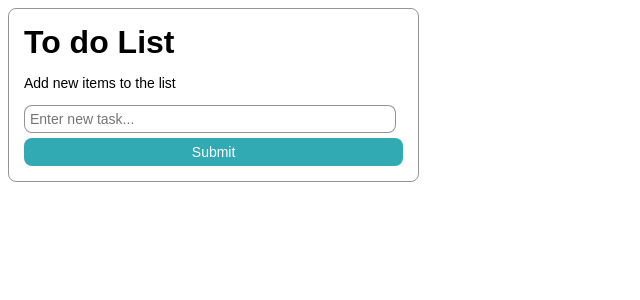
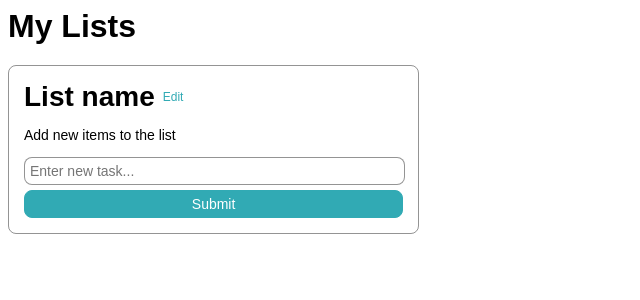
Before and after one commit to elenamarsili/mentoring-list, a React (Create React App) app: page / in a window 1280 px wide. Shown: the top 300 px of the page, without its empty margins (0-640 px from the left). Built offline with nearby package versions, Linux system fonts and the light colour scheme.

Commit message:
edit title

```diff
--- a/src/App.tsx
+++ b/src/App.tsx
@@ -1,18 +1,40 @@
 import { ToDoList } from "./components/list/toDoList";
 import React, { useState } from 'react';
 
-import { List } from "./types";
-import { ListItem, ListTitle } from "./components/list/toDo.styles";
+import { List, Lists } from "./types";
+import { AddListButton, ListItem, ListTitle } from "./components/list/toDo.styles";
 
 function App() {
-
+  /* const [myLists, setMyLists] = useState<Lists>([]); */
   const [toDoList, setToDoList] = useState<List>([]); //toDoList es inmutable la funcion sirve a actualizarla
 
+/*   const onAddList = () => {
+    const newToDoList: List = {
+            title: 'New List',
+            tasks: []
+        }
+    setMyLists(myLists.concat(newToDoList));
+} */
+
   return (
-    <ListItem className="App">
-      <ListTitle>To do List</ListTitle>
-      <ToDoList toDoList={toDoList} setToDoList={setToDoList} />
-    </ListItem>
+/*     <div>
+      <ListTitle>My Lists</ListTitle>
+      {myLists.map(list => {
+          return (
+            <ListItem className="App">
+              <ToDoList toDoList={toDoList} setToDoList={setToDoList} />
+            </ListItem>
+          )
+      })}
+      <AddListButton onClick={() => { onAddList() }}>+</AddListButton>
+    </div> */
+    <div>
+      <ListTitle>My Lists</ListTitle>
+      <ListItem className="App">
+        <ToDoList toDoList={toDoList} setToDoList={setToDoList} />
+      </ListItem>
+    </div>
+
   );
 }
 
--- a/src/components/list/toDo.styles.tsx
+++ b/src/components/list/toDo.styles.tsx
@@ -19,6 +19,7 @@ export const ToDoItem = styled.div`
 export const ListItem = styled.div`
     max-width: 30%;
     padding: 15px;
+    margin-top: 20px;
     border: 1px solid #0000006b;
     border-radius: 8px;
 `
@@ -30,8 +31,10 @@ export const ListTitle = styled.h1`
 export const ToDoInput = styled.input`
     font-family: Arial, sans-serif;
     font-size: 14px;
-    width: 95%;
-    padding: 5px;
+    width: 98%;
+    padding-top: 5px;
+    padding-bottom: 5px;
+    padding-left: 5px;
     border: 1px solid #0000006b;
     border-radius: 8px;
 `
@@ -41,10 +44,11 @@ export const AddButton = styled.button`
     width: 100%;
     padding: 5px;
     margin-top: 5px;
-    border: 1px solid transparent;
+    border: 1px solid #31AAB4;
     border-radius: 8px;
     background-color: #31AAB4;
     color: white;
+    cursor:pointer;
 `
 
 export const DeleteButton = styled.button`
@@ -53,9 +57,52 @@ export const DeleteButton = styled.button`
     border-color: transparent;
     background-color: transparent;
     color: red;
+    cursor:pointer;
+`
+
+export const AddListButton = styled.button`
+    font-family: Arial, sans-serif;
+    font-size: 38px;
+    padding: 5px 15px;
+    margin-top: 20px;
+    border: 1px solid #31AAB4;
+    border-radius: 8px;
+    background-color: #31AAB4;
+    color: white;
+    cursor:pointer;
+    cursor:pointer;
 `
 
 export const AddItemsParagraph = styled.p`
     font-family: Arial, sans-serif;
     font-size: 14px;
 `
+
+export const Title = styled.div`
+    font-family: Arial, sans-serif;
+    font-size: 14px;
+    display: flex;
+    flex-direction: row;
+    felx-wrap: no-wrap;
+    align-items: center;
+`
+
+export const EditButton = styled.button`
+    font-family: Arial, sans-serif;
+    font-size: 12px;
+    border-color: transparent;
+    background-color: transparent;
+    color: #31AAB4;
+    cursor:pointer;
+`
+
+export const TitleInput = styled.input`
+    font-family: Arial, sans-serif;
+    font-size: 14px;
+    width: 98%;
+    padding-top: 5px;
+    padding-bottom: 5px;
+    padding-left: 5px;
+    border: 1px solid #0000006b;
+    border-radius: 8px;
+`
--- a/src/components/list/toDoList.tsx
+++ b/src/components/list/toDoList.tsx
@@ -1,7 +1,7 @@
 import { ToDo } from "./toDo"
 import React, { useState } from 'react';
 import { List, Task } from "../../types";
-import { ToDoInput, AddButton, AddItemsParagraph } from "./toDo.styles";
+import { ToDoInput, AddButton, AddItemsParagraph, ListTitle, Title, EditButton, TitleInput } from "./toDo.styles";
 
 type Props = { toDoList: List; setToDoList: React.Dispatch<React.SetStateAction<List>> }
 
@@ -9,9 +9,21 @@ export const ToDoList = ({ toDoList, setToDoList }: Props) => {
 
     const [newTask, setNewTask] = useState<string>('')
 
-    const onFillInput = (e: React.ChangeEvent<HTMLInputElement>) => {
+    const [editTitle, setEditTitle] = useState<boolean>(false)
+
+    const [title, setTitle] = useState<string>('List name')
+
+    const onFillTaskInput = (e: React.ChangeEvent<HTMLInputElement>) => {
         const task: string = e.target.value
         setNewTask(task)
+    }
+
+    const onFillTitleInput = (e: React.ChangeEvent<HTMLInputElement>) => {
+        const title: string = e.target.value
+        setTitle(title)
+    }
+    const onEdit = () => {
+        setEditTitle(!editTitle)
     }
 
     const onSubmit = () => {
@@ -23,15 +35,32 @@ export const ToDoList = ({ toDoList, setToDoList }: Props) => {
         setNewTask('')
     }
 
+    const onTitleSubmit = () => {
+        const newTitle: string = title
+        setTitle(newTitle);
+        setEditTitle(false)
+    }
+
     const onEnter= (e: React.KeyboardEvent<HTMLInputElement>) => {
         if (e.key === "Enter") {
             onSubmit()
         }
     }
 
+    const onTitleEnter= (e: React.KeyboardEvent<HTMLInputElement>) => {
+        if (e.key === "Enter") {
+            onTitleSubmit()
+        }
+    }
+
+    if (!editTitle) {
         if (toDoList.length >= 1) {
             return (
                 <div>
+                    <Title>
+                        <ListTitle>{title}</ListTitle>
+                        <EditButton onClick={() => { onEdit() }}>Edit</EditButton>
+                    </Title>
                     <div>
                         {toDoList.map(todo => {
                             return (
@@ -40,20 +69,63 @@ export const ToDoList = ({ toDoList, setToDoList }: Props) => {
                         })}
                     </div>
 
-                <ToDoInput value={newTask} onChange={(e) => { onFillInput(e) }} type="text" placeholder="Enter new task..." onKeyPress={(e) => { onEnter(e) }}/>
+                    <ToDoInput value={newTask} onChange={(e) => { onFillTaskInput(e) }} type="text" placeholder="Enter new task..." onKeyPress={(e) => { onTitleEnter(e) }}/>
                     <AddButton onClick={() => { onSubmit() }} disabled={ newTask.trim() === ''} >Submit</AddButton>
                 </div>
             )
         } else {
             return (
                 <div>
+                    <Title>
+                        <ListTitle>{title}</ListTitle>
+                        <EditButton onClick={() => { onEdit() }}>Edit</EditButton>
+                    </Title>
+
                     <div>
                         <AddItemsParagraph>Add new items to the list</AddItemsParagraph>
                     </div>
 
-                <ToDoInput value={newTask} onChange={(e) => { onFillInput(e) }} type="text" placeholder="Enter new task..." onKeyPress={(e) => { onEnter(e) }}/>
+                    <ToDoInput value={newTask} onChange={(e) => { onFillTaskInput(e) }} type="text" placeholder="Enter new task..." onKeyPress={(e) => { onEnter(e) }}/>
                     <AddButton onClick={() => { onSubmit() }} disabled={ newTask.trim() === ''} >Submit</AddButton>
                 </div>
             )
         }
+    } else {
+        if (toDoList.length >= 1) {
+            return (
+                <div>
+                    <Title>
+                        <TitleInput value={title} onChange={(e) => { onFillTitleInput(e) }} type="text" placeholder="Enter new title..." onKeyPress={(e) => { onTitleEnter(e) }}/>
+                    </Title>
+                    <div>
+                        {toDoList.map(todo => {
+                            return (
+                                <ToDo key={todo.id} todo={todo} toDoList={toDoList} setToDoList={setToDoList}/>
+                            )
+                        })}
+                    </div>
+
+                    <ToDoInput value={newTask} onChange={(e) => { onFillTaskInput(e) }} type="text" placeholder="Enter new task..." onKeyPress={(e) => { onEnter(e) }}/>
+                    <AddButton onClick={() => { onSubmit() }} disabled={ newTask.trim() === ''} >Submit</AddButton>
+                </div>
+            )
+        } else {
+            return (
+                <div>
+                    <Title>
+                        <TitleInput value={title} onChange={(e) => { onFillTitleInput(e) }} type="text" placeholder="Enter new title..." onKeyPress={(e) => { onTitleEnter(e) }}/>
+                    </Title>
+
+                    <div>
+                        <AddItemsParagraph>Add new items to the list</AddItemsParagraph>
+                    </div>
+
+                    <ToDoInput value={newTask} onChange={(e) => { onFillTaskInput(e) }} type="text" placeholder="Enter new task..." onKeyPress={(e) => { onEnter(e) }}/>
+                    <AddButton onClick={() => { onSubmit() }} disabled={ newTask.trim() === ''} >Submit</AddButton>
+                </div>
+            )
         }
+
+    }
+
+}
```
Also changed, not shown: src/types.ts (+7 -0 lines), public/manifest.json. Lines whose indentation alone changed are shown as unchanged.
